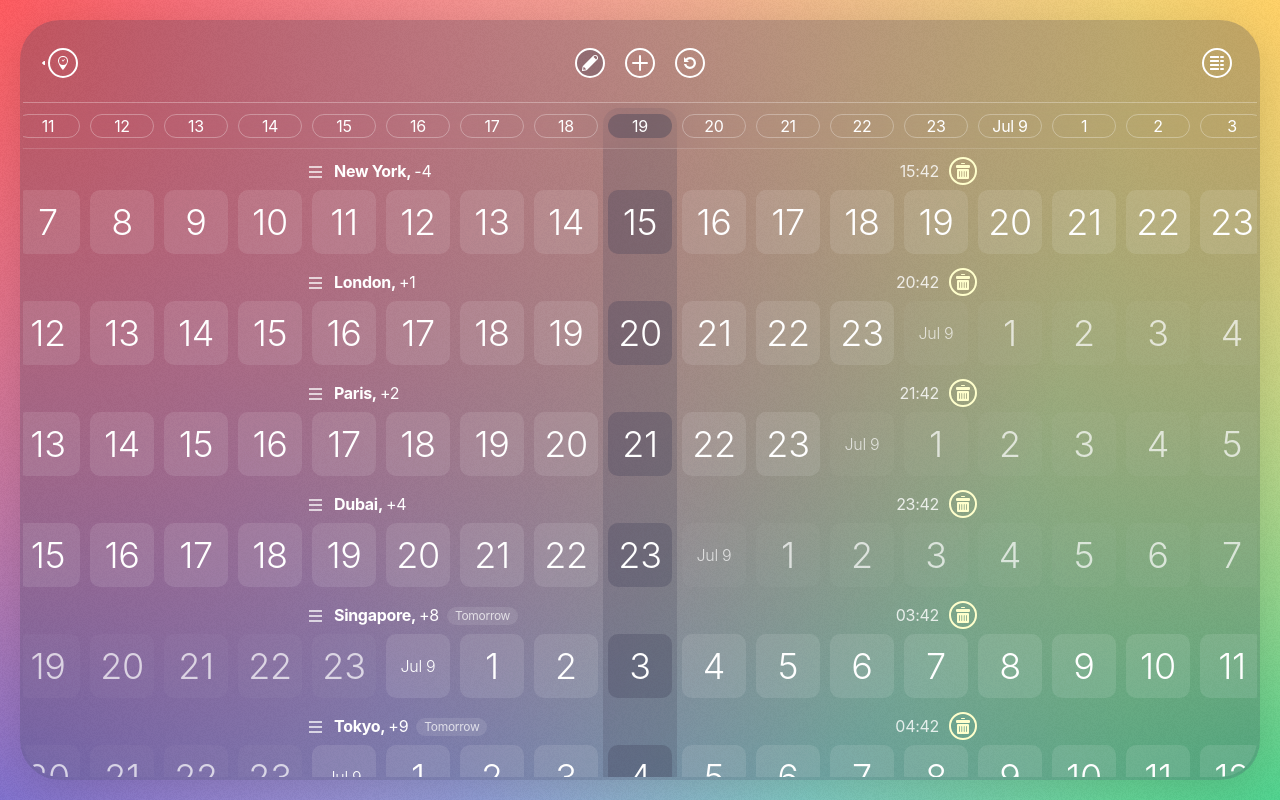
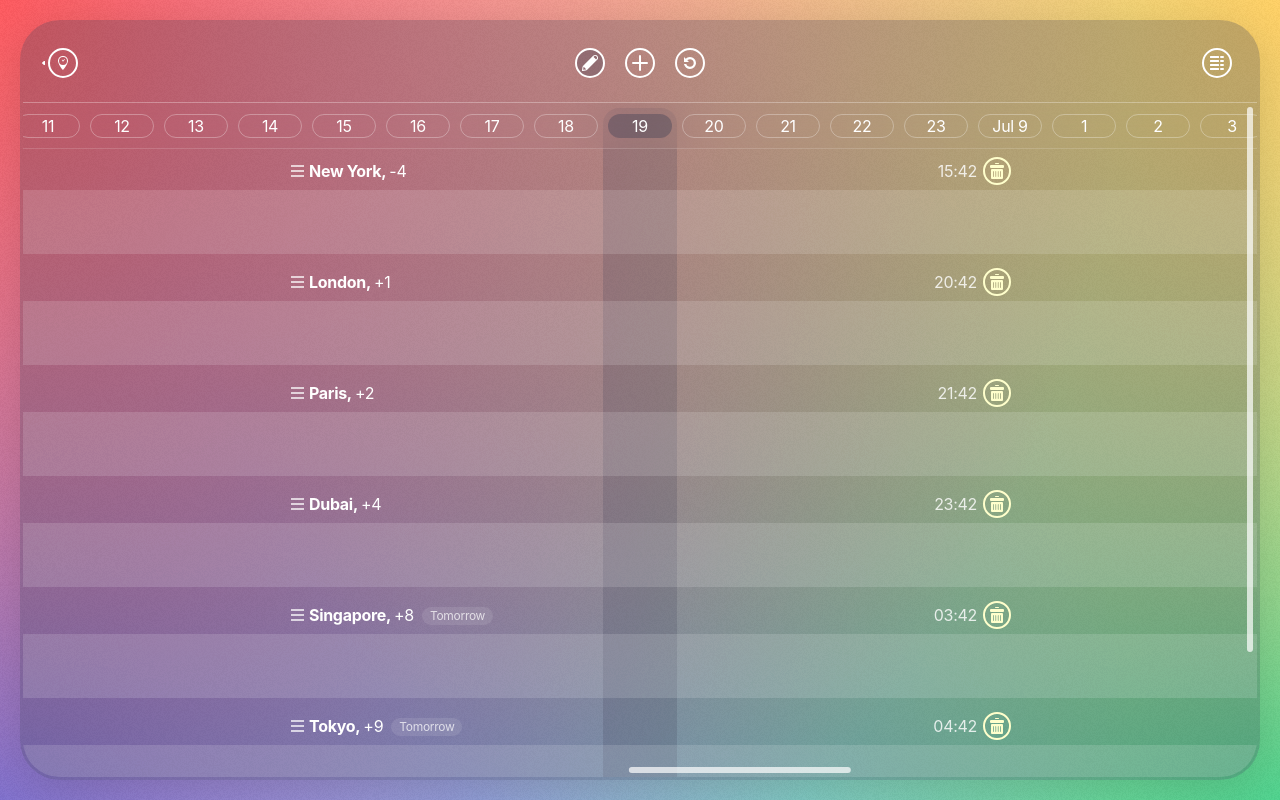
Before and after one commit to FaridSakhizad/timecross-website, a React (Vite) app: page /en/grid in a window 1280 px wide. Both pictures are taken after a click on the button 590 px from the left and 62 px from the top of the page. Built offline with nearby package versions, Linux system fonts and the light colour scheme.

Commit message:
Alpha | Standalone Widgets | RC1

```diff
--- a/src/components/TimelineGrid/TimelineGrid.tsx
+++ b/src/components/TimelineGrid/TimelineGrid.tsx
@@ -1,6 +1,6 @@
 import './style.css';
 
-import { useEffect, useMemo, useState } from 'react';
+import { useEffect, useMemo, useRef, useState } from 'react';
 import {
   DndContext,
   PointerSensor,
@@ -65,6 +65,49 @@ function useUsesMobileTimelineGridLayout() {
   return usesMobileLayout;
 }
 
+function useMobileTimelineGridHorizontalScrollLock(enabled: boolean) {
+  const lockedScrollXRef = useRef(0);
+
+  useEffect(() => {
+    if (!enabled) {
+      return undefined;
+    }
+
+    let animationFrame = 0;
+    lockedScrollXRef.current = window.scrollX;
+
+    const lockScrollX = () => {
+      if (animationFrame) {
+        return;
+      }
+
+      animationFrame = window.requestAnimationFrame(() => {
+        animationFrame = 0;
+
+        if (window.scrollX === lockedScrollXRef.current) {
+          return;
+        }
+
+        window.scrollTo(lockedScrollXRef.current, window.scrollY);
+      });
+    };
+
+    window.addEventListener('scroll', lockScrollX, { passive: true });
+    window.addEventListener('touchmove', lockScrollX, { passive: true });
+
+    lockScrollX();
+
+    return () => {
+      window.removeEventListener('scroll', lockScrollX);
+      window.removeEventListener('touchmove', lockScrollX);
+
+      if (animationFrame) {
+        window.cancelAnimationFrame(animationFrame);
+      }
+    };
+  }, [enabled]);
+}
+
 export default function TimelineGrid({ timeFormat }: TimelineGridProps) {
   const baseDate = useMemo(() => new Date(), []);
   const browserTimezone = useMemo(() => getBrowserTimezone(), []);
@@ -110,6 +153,8 @@ export default function TimelineGrid({ timeFormat }: TimelineGridProps) {
     [baseDate, browserTimezone, timelineDates, timeFormat],
   );
   const currentUserHourIndex = userCells.findIndex((cell) => cell.isCurrentHour);
+
+  useMobileTimelineGridHorizontalScrollLock(usesMobileLayout && isEditMode);
 
   const handleAddCity = (city: Parameters<typeof createFavoriteCityFromSearchResult>[0]) => {
     if (cities.some((currentCity) => currentCity.id === String(city.id))) {
@@ -165,14 +210,6 @@ export default function TimelineGrid({ timeFormat }: TimelineGridProps) {
     setIsDragging(false);
   };
 
-  useEffect(() => {
-    document.documentElement.classList.toggle('timelineGridDragActive', isDragging);
-
-    return () => {
-      document.documentElement.classList.remove('timelineGridDragActive');
-    };
-  }, [isDragging]);
-
   const shellProps = {
     baseDate,
     browserTimezone,
--- a/src/components/TimelineGrid/TimelineGridDesktop.tsx
+++ b/src/components/TimelineGrid/TimelineGridDesktop.tsx
@@ -10,7 +10,7 @@ export default function TimelineGridDesktop(props: TimelineGridShellProps) {
   const resetGridScroll = useTimelineGridElementSnap(
     timelineGridViewportRef,
     props.currentUserHourIndex,
-    props.isDragging,
+    props.isDragging || props.isEditMode,
   );
 
   return (
--- a/src/components/TimelineGrid/TimelineGridMobile.tsx
+++ b/src/components/TimelineGrid/TimelineGridMobile.tsx
@@ -3,7 +3,10 @@ import type { TimelineGridShellProps } from './types';
 import { useTimelineGridPageSnap } from './useTimelineGridSnap';
 
 export default function TimelineGridMobile(props: TimelineGridShellProps) {
-  const resetGridScroll = useTimelineGridPageSnap(props.currentUserHourIndex, props.isDragging);
+  const resetGridScroll = useTimelineGridPageSnap(
+    props.currentUserHourIndex,
+    props.isDragging || props.isEditMode,
+  );
 
   return <TimelineGridContent {...props} mode="mobile" onResetClick={resetGridScroll} />;
 }
--- a/src/components/TimelineGrid/TimelineGridRow.tsx
+++ b/src/components/TimelineGrid/TimelineGridRow.tsx
@@ -1,3 +1,4 @@
+import { useEffect, useState } from 'react';
 import { useSortable } from '@dnd-kit/sortable';
 import { CSS } from '@dnd-kit/utilities';
 
@@ -24,6 +25,11 @@ type TimelineGridRowProps = {
   onDelete: (cityId: string) => void;
 };
 
+function isTimelineGridDragPressTarget(target: EventTarget | null) {
+  return target instanceof Element
+    && Boolean(target.closest('.timelineGrid-dragButton, .timelineGrid-cellsSpacer'));
+}
+
 export default function TimelineGridRow({
   baseDate,
   browserTimezone,
@@ -35,18 +41,26 @@ export default function TimelineGridRow({
   onDelete,
 }: TimelineGridRowProps) {
   const { t } = useI18n();
-  const cells = getTimelineCells(city.timezone, baseDate, timelineDates, timeFormat);
+  const [isPressed, setIsPressed] = useState(false);
+  const shouldRenderCells = !isEditMode;
+  const cells = shouldRenderCells
+    ? getTimelineCells(city.timezone, baseDate, timelineDates, timeFormat)
+    : [];
   const offsetMinutes = getTimeZoneOffsetMinutes(city.timezone, baseDate)
     - getTimeZoneOffsetMinutes(browserTimezone, baseDate);
   const offset = formatOffset(offsetMinutes, t('cities.sameOffset'));
   const relativeDayMarker = getRelativeDayMarker(city.timezone, browserTimezone, baseDate);
   const cityModeClassName = mode === 'mobile' ? 'timelineGrid-city_mobile' : 'timelineGrid-city_desktop';
   const cellsModeClassName = mode === 'mobile' ? 'timelineGrid-cells_mobile' : 'timelineGrid-cells_desktop';
+  const cellsSpacerModeClassName = mode === 'mobile'
+    ? 'timelineGrid-cellsSpacer_mobile'
+    : 'timelineGrid-cellsSpacer_desktop';
   const {
     attributes,
     listeners,
     setNodeRef,
     transform,
+    transition,
     isDragging,
   } = useSortable({
     id: city.id,
@@ -55,16 +69,53 @@ export default function TimelineGridRow({
   const verticalTransform = transform ? { ...transform, x: 0 } : null;
   const style = {
     transform: CSS.Transform.toString(verticalTransform),
-    transition: undefined,
+    transition,
   };
+  const handlePressStart = (target: EventTarget | null) => {
+    if (!isEditMode || !isTimelineGridDragPressTarget(target)) {
+      return;
+    }
+
+    setIsPressed(true);
+  };
+
+  useEffect(() => {
+    if (!isPressed) {
+      return undefined;
+    }
+
+    const handlePressEnd = () => setIsPressed(false);
+
+    window.addEventListener('pointerup', handlePressEnd);
+    window.addEventListener('pointercancel', handlePressEnd);
+    window.addEventListener('touchend', handlePressEnd);
+    window.addEventListener('touchcancel', handlePressEnd);
+
+    return () => {
+      window.removeEventListener('pointerup', handlePressEnd);
+      window.removeEventListener('pointercancel', handlePressEnd);
+      window.removeEventListener('touchend', handlePressEnd);
+      window.removeEventListener('touchcancel', handlePressEnd);
+    };
+  }, [isPressed]);
+
+  useEffect(() => {
+    if (!isEditMode) {
+      setIsPressed(false);
+    }
+  }, [isEditMode]);
 
   return (
     <div
       className={[
         'timelineGrid-row',
         mode === 'mobile' ? 'timelineGrid-row_mobile' : 'timelineGrid-row_desktop',
+        isEditMode ? 'timelineGrid-row_reorder' : '',
+        isPressed && !isDragging ? 'timelineGrid-row_pressed' : '',
         isDragging ? 'timelineGrid-row_dragging' : '',
       ].filter(Boolean).join(' ')}
+      onPointerDown={(event) => handlePressStart(event.target)}
+      onTouchStart={(event) => handlePressStart(event.target)}
       ref={setNodeRef}
       style={style}
     >
@@ -103,6 +154,7 @@ export default function TimelineGridRow({
         </div>
       </div>
 
+      {shouldRenderCells && (
         <div className={`timelineGrid-cells ${cellsModeClassName}`}>
           {cells.map((cell, index) => (
             <span
@@ -118,6 +170,19 @@ export default function TimelineGridRow({
             </span>
           ))}
         </div>
+      )}
+
+      {!shouldRenderCells && (
+        <div
+          className={`timelineGrid-cellsSpacer ${cellsSpacerModeClassName}`}
+          aria-label={t('cities.moveCity', { city: city.customName || city.city })}
+          style={{
+            width: `calc(${timelineDates.length} * var(--timeline-grid-hour-width))`,
+          }}
+          {...attributes}
+          {...listeners}
+        />
+      )}
     </div>
   );
 }
--- a/src/components/TimelineGrid/style.css
+++ b/src/components/TimelineGrid/style.css
@@ -159,6 +159,10 @@
   scroll-snap-type: none;
 }
 
+.timelineGrid_dragging .timelineGrid-cell {
+  visibility: hidden;
+}
+
 .timelineGrid-userHours,
 .timelineGrid-cells {
   display: grid;
@@ -223,14 +227,36 @@
   position: relative;
   z-index: 2;
   /*transition: none;*/
+  will-change: transform;
+}
+
+.timelineGrid-row_reorder {
+  margin-bottom: 6px;
+
+  &:last-of-type {
+    border-bottom: none;
+  }
+}
+
+.timelineGrid-row_pressed {
+  .timelineGrid-dragButton {
+    --main-color: rgba(var(--accent-color-2), 1);
+  }
+
+  .timelineGrid-cellsSpacer {
+    background: rgba(255 255 255 / 0.36);
+  }
 }
 
 .timelineGrid-row_dragging {
-  opacity: 0.72;
   z-index: 20;
 
   .timelineGrid-dragButton {
     cursor: grabbing;
+  }
+
+  .timelineGrid-cellsSpacer {
+    background: rgba(255 255 255 / 0.5);
   }
 }
 
@@ -242,6 +268,24 @@
   width: min(calc(100vw - 40px), 1440px);
 }
 
+.timelineGrid .timelineGrid-row_reorder .timelineGrid-city_desktop {
+  padding-block: 12px 7px;
+}
+
+.timelineGrid-row_reorder .timelineGrid-city_mobile {
+  .timelineGrid-cityInner {
+    padding-inline: 30px 45px;
+  }
+
+  .timelineGrid-dragButton {
+    left: 9px;
+  }
+
+  .timelineGrid-deleteButton {
+    right: 10px;
+  }
+}
+
 .timelineGrid-cityInner {
   display: flex;
   align-items: center;
@@ -249,6 +293,8 @@
   padding-inline: 16px;
   margin: 0 auto;
   max-width: 700px;
+  position: relative;
+  transition: padding-inline 0.2s ease;
 }
 
 .timelineGrid-dragButton {
@@ -260,7 +306,9 @@
   width: 13px;
   height: 12px;
   padding: 0;
-  margin: 0 12px 0 0;
+  position: absolute;
+  left: -2px;
+  top: 4px;
   border: none;
   border-top: 2px solid var(--main-color);
   border-bottom: 2px solid var(--main-color);
@@ -317,7 +365,9 @@
   flex: 0 0 auto;
   width: 28px;
   height: 28px;
-  margin: -4px 0 -2px 10px;
+  position: absolute;
+  top: -4px;
+  right: -18px;
   padding: 0;
   border: 2px solid rgba(var(--color-danger-1), 1);
   border-radius: 50%;
@@ -357,6 +407,41 @@
   z-index: 10;
 }
 
+.timelineGrid-cellsSpacer {
+  display: block;
+  min-width: 100%;
+  background-color: rgba(255 255 255 / 0.14);
+  height: 64px;
+  cursor: grab;
+  touch-action: none;
+  user-select: none;
+  -webkit-user-select: none;
+  -webkit-touch-callout: none;
+}
+
+.timelineGrid-cellsSpacer_desktop,
+.timelineGrid-cellsSpacer_mobile {
+  width: max-content;
+}
+
+@media (hover: hover) {
+  .timelineGrid-cellsSpacer {
+    &:hover {
+      background-color: rgba(255 255 255 / 0.3);
+    }
+  }
+
+  .timelineGrid-row_reorder:has(.timelineGrid-dragButton:hover) {
+    .timelineGrid-cellsSpacer {
+      background-color: rgba(255 255 255 / 0.3);
+    }
+  }
+}
+
+.timelineGrid-row_dragging .timelineGrid-cellsSpacer {
+  cursor: grabbing;
+}
+
 .timelineGrid-cell_date {
   font-size: 16px;
   line-height: 18px;
@@ -375,16 +460,6 @@ html:has(.timelineGrid-toolbar_mobile) {
   overflow: auto;
   scroll-padding-inline: 0;
   scroll-snap-type: none;
-}
-
-html.timelineGridDragActive {
-  overflow-x: hidden;
-  overscroll-behavior-x: none;
-}
-
-html.timelineGridDragActive body {
-  overflow-x: hidden;
-  overscroll-behavior-x: none;
 }
 
 body:has(.timelineGrid-toolbar_mobile) {
```
Lines whose indentation alone changed are shown as unchanged.
